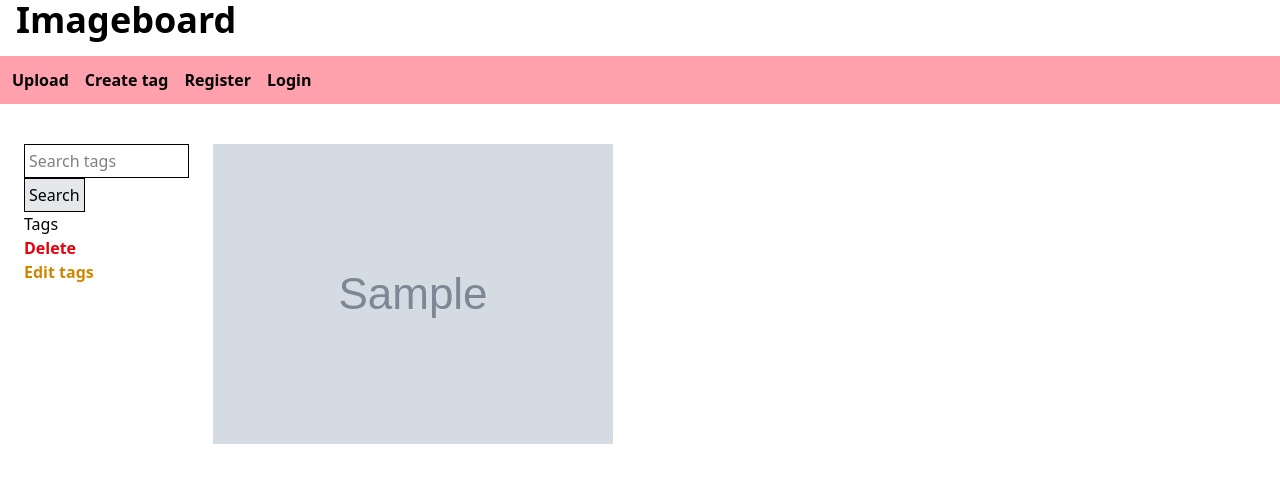
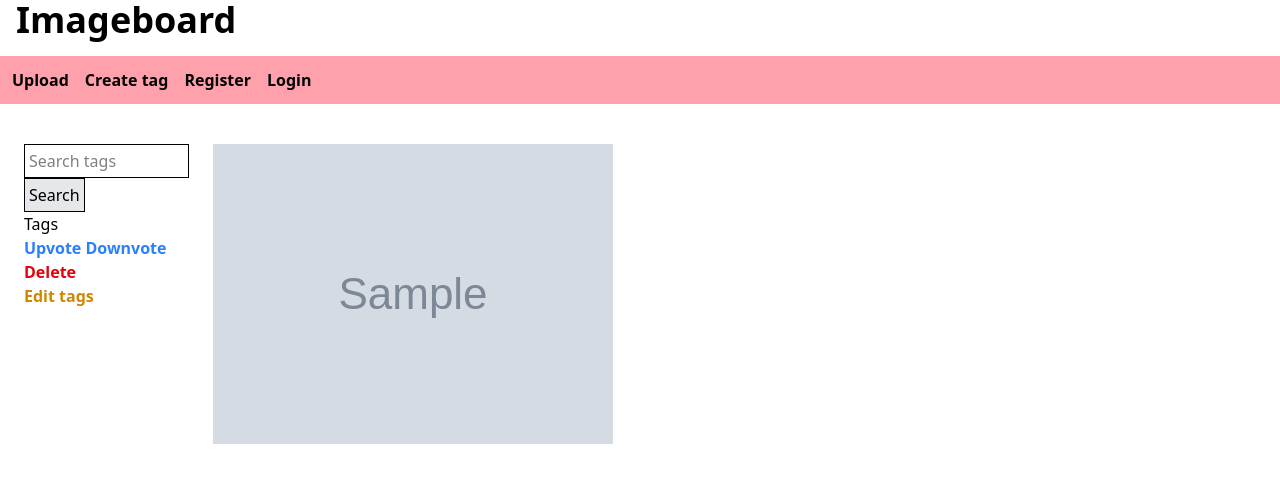
Before and after one commit to hourin9/Python-Imageboard, a Django app: page /artwork/1/ in a window 1280 px wide. Shown: the top 499 px of the page. Run offline with Django 5.2, Linux system fonts and the light colour scheme; tables that the repository leaves empty hold one stand-in row (values such as "Sample post"); grey boxes marked "Sample" are stand-in pictures.

Commit message:
Added: upvote function

```diff
--- a/main/templates/imageview.html
+++ b/main/templates/imageview.html
@@ -14,6 +14,18 @@
     </form>
     <h3> Tags </h3>
         {% include "partials/tagbox.html" with tags=artwork.tags.all %}
+
+    <a href="{% url 'upvote' artwork.pk %}"
+        class="text-blue-500 font-bold">
+        Upvote
+    </a>
+
+    <a href="{% url 'downvote' artwork.pk %}"
+        class="text-blue-500 font-bold">
+        Downvote
+    </a>
+
+    <br>
 
     <a href="{% url 'imagedelete' artwork.pk %}"
         class="text-red-600 font-bold"
--- a/main/urls.py
+++ b/main/urls.py
@@ -10,6 +10,8 @@
     path("tag/create/", views.tagcreate, name="tagcreate"),
     path("tag/<str:pk>/delete/", views.tag_delete, name="tagdelete"),
 
+    path("artwork/<int:pk>/upvote", views.artwork_upvote, name="upvote"),
+    path("artwork/<int:pk>/downvote", views.artwork_downvote, name="downvote"),
     path("artwork/upload/", views.artwork_upload, name="upload"),
     path("artwork/<int:pk>/", views.imageview, name="imageview"),
     path("artwork/<int:pk>/delete/", views.artwork_delete, name="imagedelete"),
--- a/main/views.py
+++ b/main/views.py
@@ -1,10 +1,11 @@
 import os;
 from django.db.models.query import QuerySet
+from django.db.models import Sum;
 from django.http import HttpResponse;
 from django.shortcuts import get_object_or_404, redirect, render;
 from django.core.paginator import Paginator;
 
-from django.contrib.auth import authenticate, login, logout;
+from django.contrib.auth import authenticate, get_user, login, logout;
 from django.contrib.auth.decorators import login_required, user_passes_test;
 from django.contrib.auth.models import User;
 
@@ -49,7 +50,6 @@
         posts = posts.order_by("-uploadt");
     paginator = Paginator(posts, 20);
     pagen = request.GET.get("page");
-    print("getting page ", pagen);
     page = paginator.get_page(pagen);
 
     poptags: set[models.Tag] = set();
@@ -108,6 +108,32 @@
             {"form": form, "artwork": artwork});
 
 @login_required
+def artwork_upvote(request, pk):
+    artwork: models.Artwork = get_object_or_404(models.Artwork, pk=pk);
+    user = request.user;
+    print(f"{user.username} {user.user_permissions}");
+
+    vote, created = models.ArtworkVote.objects.get_or_create(
+        artwork=artwork,
+        user=user,
+        defaults={'vtype': models.ArtworkVote.Type.UPVOTE}
+    );
+
+    if not created and vote.vtype != models.ArtworkVote.Type.UPVOTE:
+        vote.vtype = models.ArtworkVote.Type.UPVOTE;
+        vote.save();
+
+    total = artwork.votes.aggregate(Sum('vtype'))['vtype__sum'] or 0;
+    artwork.score = total;
+    artwork.save(update_fields=['score']);
+
+    return redirect(imageview, pk);
+
+@login_required
+def artwork_downvote(request, pk):
+    return redirect(imageview, pk);
+
+@login_required
 def artwork_delete(request, pk):
     del request;
     artwork: models.Artwork = get_object_or_404(models.Artwork, pk=pk);
```
